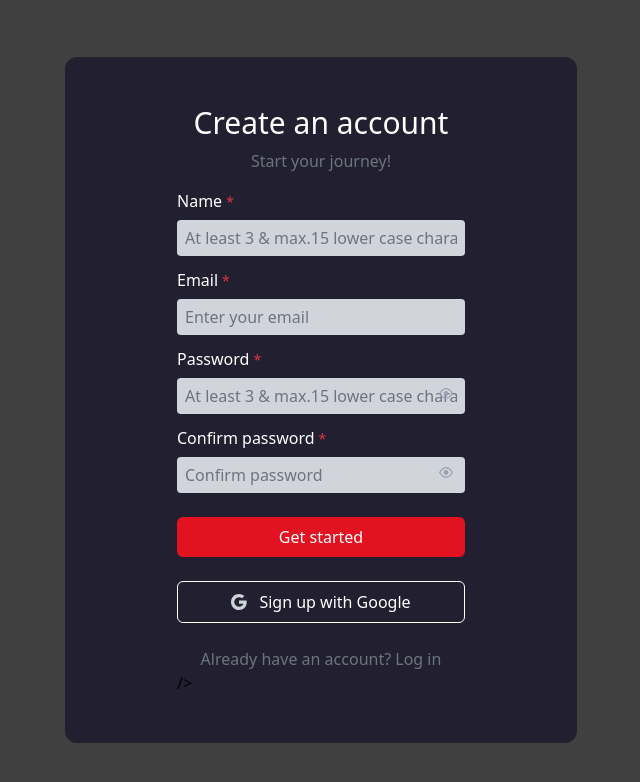
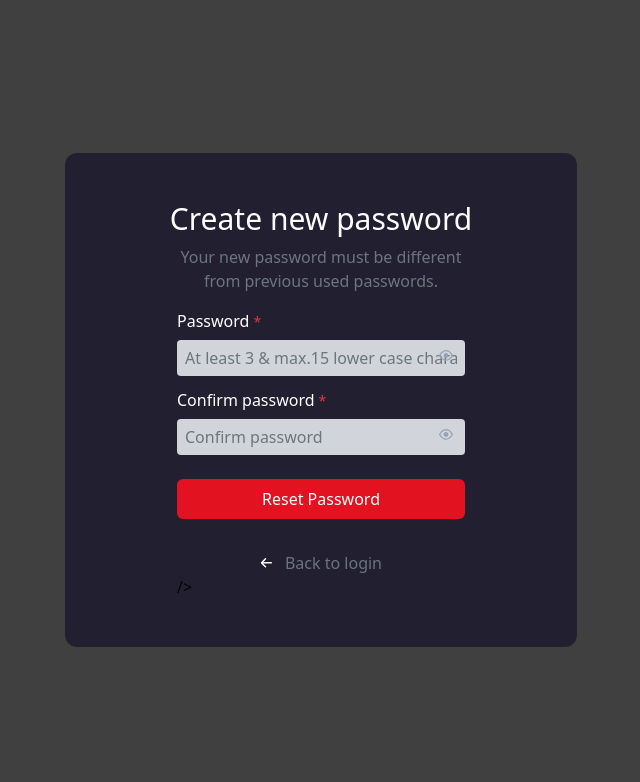
Before and after one commit to SousouBer/movie-quotes-frontend, a Vue app: page / in a window 1280 px wide. Shown: the top 782 px of the page, without its empty margins (319-959 px from the left). Built offline with nearby package versions, Linux system fonts and the light colour scheme.

Commit message:
feat: add store to switch between auth modals

```diff
--- a/src/App.vue
+++ b/src/App.vue
@@ -36,7 +36,7 @@ const authModal = computed<Component | null>(() => {
     >
       <!-- Here will probably go auth modals! -->
       <!-- <ModalHttpResponse /> -->
-      <component :is="authModal" />
+      <component v-if="store.getModalType !== ''" :is="authModal" />
       />
     </LayoutsModalAuth>
   </Teleport>
--- a/src/components/modals/ModalForgotPassword.vue
+++ b/src/components/modals/ModalForgotPassword.vue
@@ -1,11 +1,15 @@
 <script setup lang="ts">
 import { Form as VeeForm } from "vee-validate";
+import { useAuthModalStore } from "@/stores/useAuthModalStore.ts";
+
 import type { ValidationSchemaAuth } from "@/plugins/typescript/types.ts";
 
 import LayoutsFormAuth from "@/components/layouts/LayoutsFormAuth.vue";
 import BaseInputAuth from "@/components/base/BaseInputAuth.vue";
 import BaseButton from "@/components/base/BaseButton.vue";
 import IconBackToLoginModal from "@/components/icons/IconBackToLoginModal.vue";
+
+const store = useAuthModalStore();
 
 const schema: ValidationSchemaAuth = {
   email: "required|email",
@@ -32,7 +36,9 @@ instructions to reset your password."
       <BaseButton label="Send Instructions" class="w-full mt-6 mb-8" />
       <div class="flex items-center justify-center gap-3">
         <IconBackToLoginModal />
-        <button class="text-gray-500">Back to login</button>
+        <button @click="store.setModalType('login')" class="text-gray-500">
+          Back to login
+        </button>
       </div>
     </VeeForm>
   </LayoutsFormAuth>
--- a/src/components/modals/ModalLogin.vue
+++ b/src/components/modals/ModalLogin.vue
@@ -1,11 +1,15 @@
 <script setup lang="ts">
 import { Form as VeeForm } from "vee-validate";
+import { useAuthModalStore } from "@/stores/useAuthModalStore.ts";
+
 import type { ValidationSchemaAuth } from "@/plugins/typescript/types.ts";
 
 import LayoutsFormAuth from "@/components/layouts/LayoutsFormAuth.vue";
 import BaseInputCheckbox from "@/components/base/BaseInputCheckbox.vue";
 import BaseInputAuth from "@/components/base/BaseInputAuth.vue";
 import BaseButton from "@/components/base/BaseButton.vue";
+
+const store = useAuthModalStore();
 
 const schema: ValidationSchemaAuth = {
   email: "required|email",
@@ -39,6 +43,7 @@ const handleSubmit = (values: any) => {
       <div class="flex items-center justify-between">
         <BaseInputCheckbox name="remember" label="Remember me" />
         <button
+          @click="store.setModalType('forgotPassword')"
           class="text-blue-600 underline transition duration-200 hover:text-blue-700"
         >
           Forgot Password?
@@ -55,6 +60,7 @@ const handleSubmit = (values: any) => {
     <span class="text-base text-shade-of-gray text-center"
       >Don't have an account?
       <button
+        @click="store.setModalType('register')"
         class="text-blue-600 underline transition duration-200 hover:text-blue-700"
       >
         Sign up
--- a/src/components/modals/ModalRegister.vue
+++ b/src/components/modals/ModalRegister.vue
@@ -1,5 +1,6 @@
 <script setup lang="ts">
 import { Form as VeeForm } from "vee-validate";
+import { useAuthModalStore } from "@/stores/useAuthModalStore.ts";
 import { register } from "@/services/auth.ts";
 
 import type { ValidationSchemaAuth } from "@/plugins/typescript/types.ts";
@@ -8,6 +9,8 @@ import LayoutsFormAuth from "@/components/layouts/LayoutsFormAuth.vue";
 import BaseInputAuth from "@/components/base/BaseInputAuth.vue";
 import BaseButton from "@/components/base/BaseButton.vue";
 import axios from "axios";
+
+const store = useAuthModalStore();
 
 const schema: ValidationSchemaAuth = {
   username: "required|minMax:3,15|lowercase",
@@ -79,7 +82,13 @@ const handleSubmit = async (
       class="w-full mb-6"
     />
     <span class="text-base text-shade-of-gray text-center"
-      >Already have an account? <a href="#" class="text-blue">Log in</a></span
+      >Already have an account?
+      <button
+        @click="store.setModalType('login')"
+        class="text-blue-600 underline transition duration-200 hover:text-blue-700"
+      >
+        Log in
+      </button></span
     >
   </LayoutsFormAuth>
 </template>
--- a/src/components/modals/ModalResetPassword.vue
+++ b/src/components/modals/ModalResetPassword.vue
@@ -1,11 +1,15 @@
 <script setup lang="ts">
 import { Form as VeeForm } from "vee-validate";
+import { useAuthModalStore } from "@/stores/useAuthModalStore.ts";
+
 import type { ValidationSchemaAuth } from "@/plugins/typescript/types.ts";
 
 import LayoutsFormAuth from "@/components/layouts/LayoutsFormAuth.vue";
 import BaseInputAuth from "@/components/base/BaseInputAuth.vue";
 import BaseButton from "@/components/base/BaseButton.vue";
 import IconBackToLoginModal from "@/components/icons/IconBackToLoginModal.vue";
+
+const store = useAuthModalStore();
 
 const schema: ValidationSchemaAuth = {
   password: "required|minMax:8,15|lowercase",
@@ -41,7 +45,9 @@ previous used passwords."
       <BaseButton label="Reset Password" class="w-full mt-6 mb-8" />
       <div class="flex items-center justify-center gap-3">
         <IconBackToLoginModal />
-        <button class="text-gray-500">Back to login</button>
+        <button @click="store.setModalType('login')" class="text-gray-500">
+          Back to login
+        </button>
       </div>
     </VeeForm>
   </LayoutsFormAuth>
--- a/src/stores/useAuthModalStore.ts
+++ b/src/stores/useAuthModalStore.ts
@@ -1,10 +1,10 @@
 import { defineStore } from "pinia";
 import { ref, computed } from "vue";
 
-type State = "register" | "login" | "forgotPassword" | "resetPassword";
+type State = "register" | "login" | "forgotPassword" | "resetPassword" | "";
 
 export const useAuthModalStore = defineStore("authModal", () => {
-  const modalType: State = ref("register");
+  const modalType: State = ref("resetPassword");
 
   const getModalType = computed<State>(() => modalType.value);
 
@@ -12,5 +12,9 @@ export const useAuthModalStore = defineStore("authModal", () => {
     modalType.value = changeModalType;
   }
 
-  return { modalType, getModalType, setModalType };
+  return {
+    modalType,
+    getModalType,
+    setModalType,
+  };
 });
```
